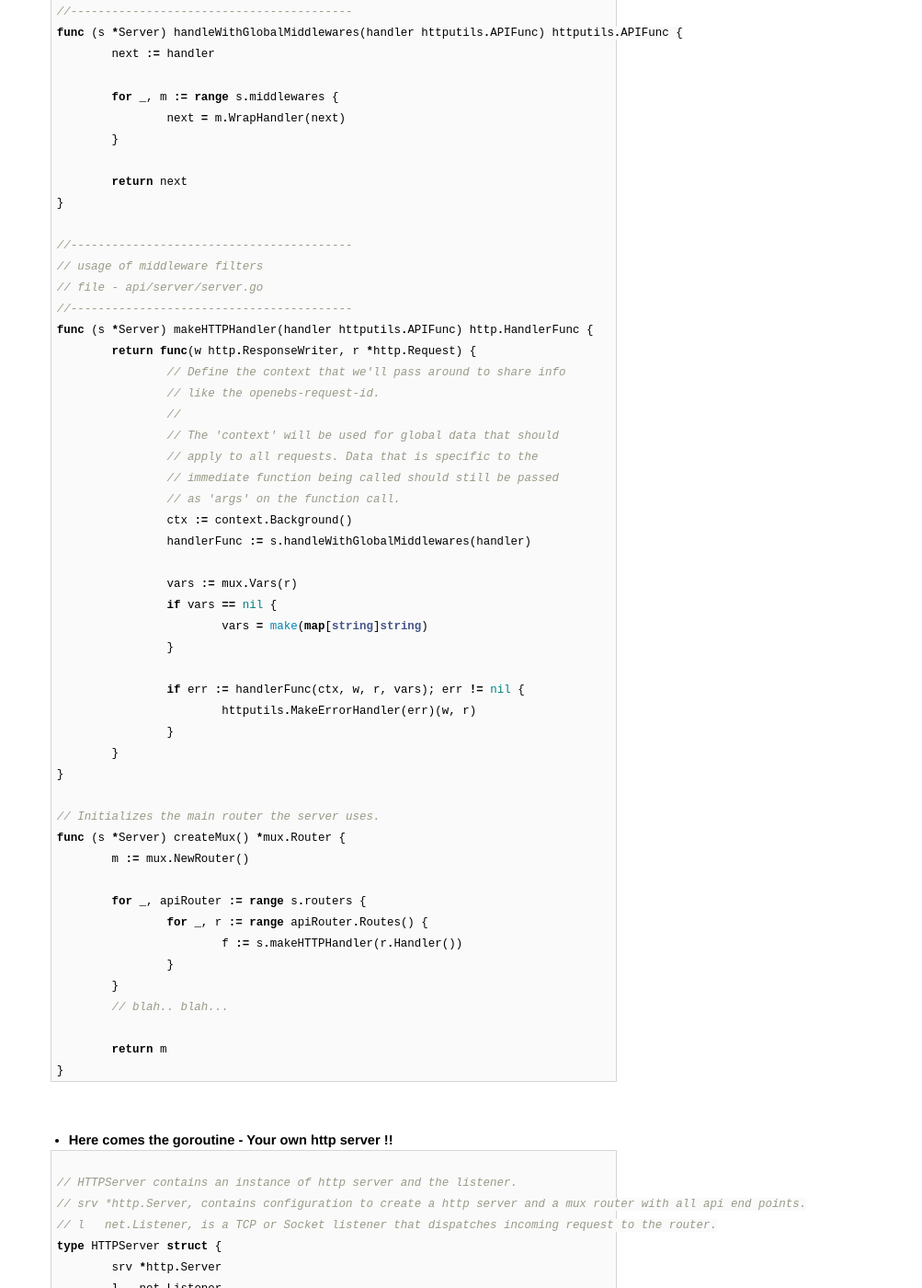
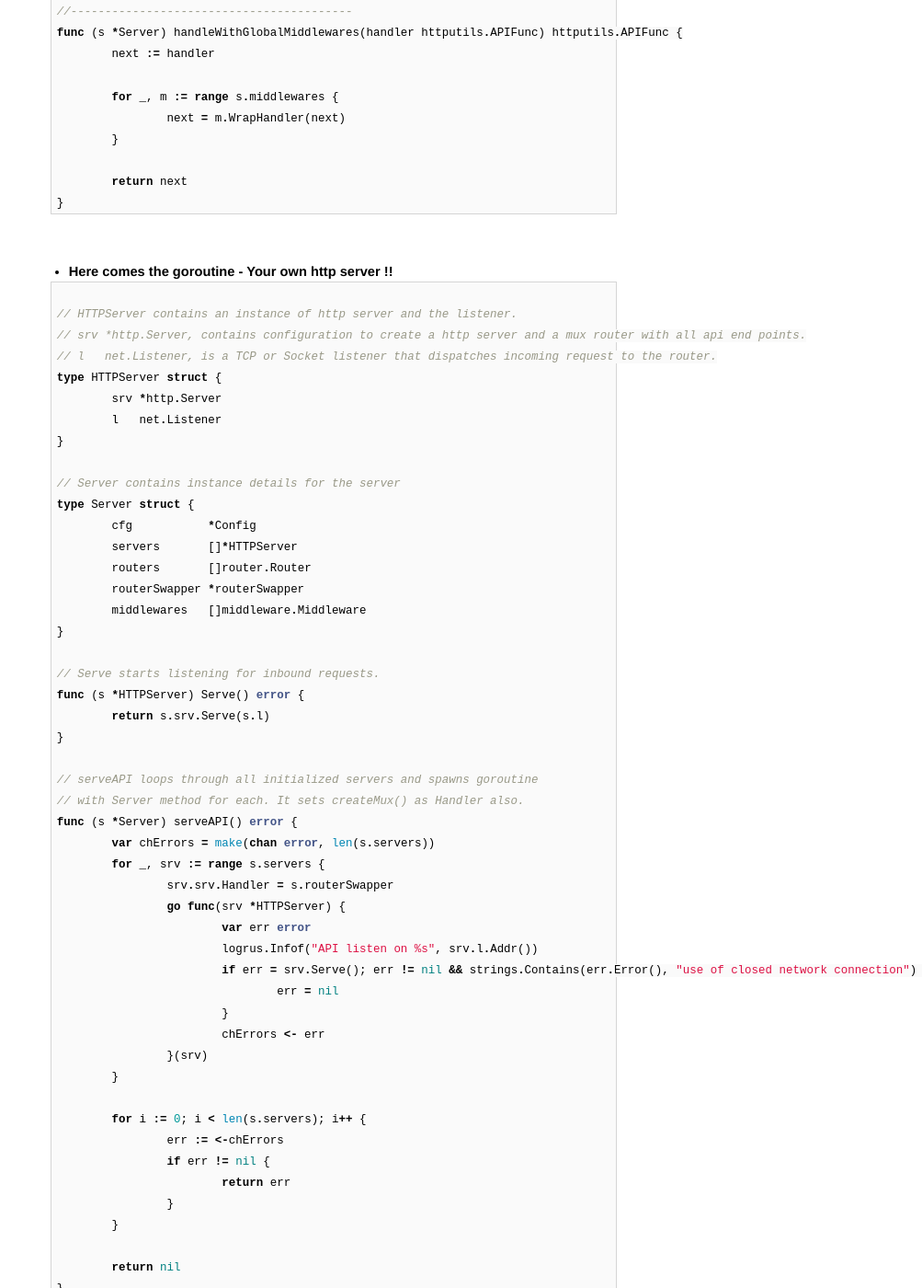
Before and after one commit to AmitKumarDas/amitkumardas.github.io, a Jekyll site: the page built from _posts/2016-07-14-my-golang-refresher.md, in a window 1280 px wide and 1400 px high, scrolled down 5183 px. Shown: the whole window at 92% size, without its empty margins (277-1280 px from the left). Built offline with Jekyll 4.4.1, drawn with Linux system fonts in a browser that asks for light colours.

Commit message:
Update 2016-07-14-my-golang-refresher.md

````diff
--- a/_posts/2016-07-14-my-golang-refresher.md
+++ b/_posts/2016-07-14-my-golang-refresher.md
@@ -256,47 +256,6 @@ func (s *Server) handleWithGlobalMiddlewares(handler httputils.APIFunc) httputil
 	}
 
 	return next
-}
-
-//-----------------------------------------
-// usage of middleware filters
-// file - api/server/server.go
-//-----------------------------------------
-func (s *Server) makeHTTPHandler(handler httputils.APIFunc) http.HandlerFunc {
-	return func(w http.ResponseWriter, r *http.Request) {
-		// Define the context that we'll pass around to share info
-		// like the openebs-request-id.
-		//
-		// The 'context' will be used for global data that should
-		// apply to all requests. Data that is specific to the
-		// immediate function being called should still be passed
-		// as 'args' on the function call.
-		ctx := context.Background()
-		handlerFunc := s.handleWithGlobalMiddlewares(handler)
-
-		vars := mux.Vars(r)
-		if vars == nil {
-			vars = make(map[string]string)
-		}
-
-		if err := handlerFunc(ctx, w, r, vars); err != nil {
-			httputils.MakeErrorHandler(err)(w, r)
-		}
-	}
-}
-
-// Initializes the main router the server uses.
-func (s *Server) createMux() *mux.Router {
-	m := mux.NewRouter()
-
-	for _, apiRouter := range s.routers {
-		for _, r := range apiRouter.Routes() {
-			f := s.makeHTTPHandler(r.Handler())
-		}
-	}
-	// blah.. blah...
-
-	return m
 }
 ```
 
````
